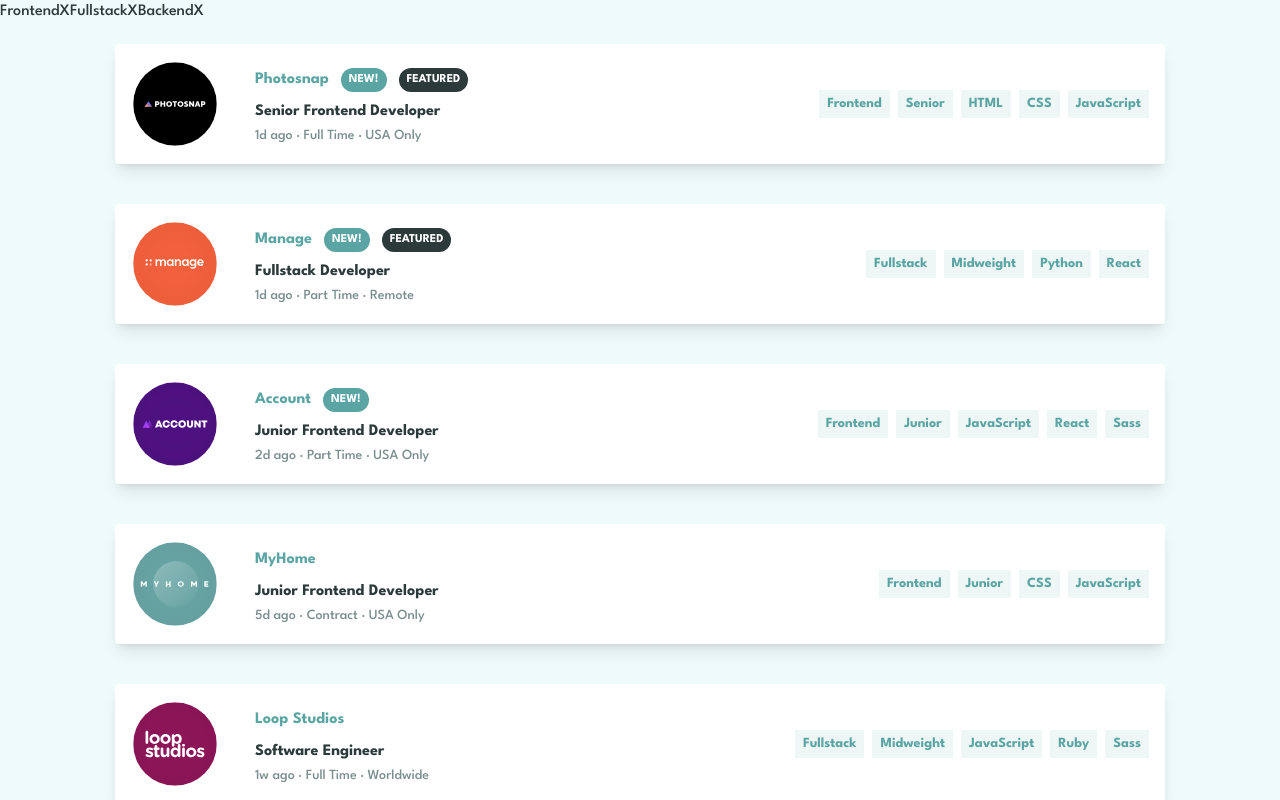
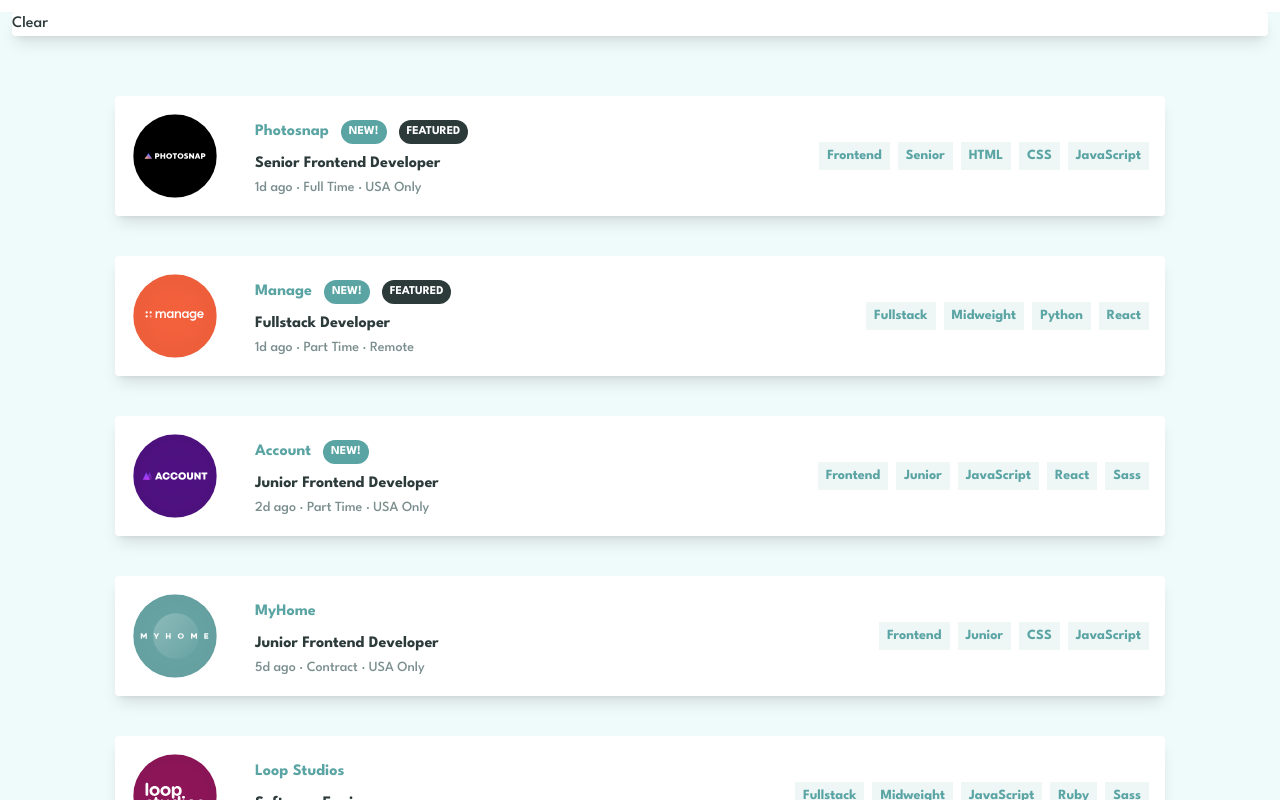
Before and after one commit to monte-dev/React-TailwindCSS-job-listings-FEM, a React (Vite) app: page / in a window 1280 px wide. Shown: the top 800 px of the page. Built offline with nearby package versions, Linux system fonts and the light colour scheme.

Commit message:
add clear all tags feature

```diff
--- a/src/App.jsx
+++ b/src/App.jsx
@@ -14,9 +14,17 @@
 	const removeTag = (tag) => {
 		setSelectedTags(selectedTags.filter((t) => t !== tag));
 	};
+
+	const removeAllTags = () => {
+		setSelectedTags([]);
+	};
 	return (
 		<div className="bg-background h-full font-main text-dark-200">
-			<Filters selectedTags={selectedTags} removeTag={removeTag} />
+			<Filters
+				selectedTags={selectedTags}
+				removeTag={removeTag}
+				removeAllTags={removeAllTags}
+			/>
 			<JobListings
 				selectedTags={selectedTags}
 				handleTagClick={handleTagClick}
--- a/src/components/Filters/Filters.jsx
+++ b/src/components/Filters/Filters.jsx
@@ -1,13 +1,17 @@
-const Filters = ({ selectedTags, removeTag }) => {
+const Filters = ({ selectedTags, removeTag, removeAllTags }) => {
+	console.log(selectedTags);
 	return (
-		<div className="filters">
+		<>
+			<div className="m-3 mb-10 p-0 bg-white rounded transition-all duration-125 ease-in hover:border-l-[5px] hover:border-primary hover:cursor-pointer flex flex-col md:flex-row md:justify-between relative shadow-lg">
 				{selectedTags.map((tag) => (
 					<span key={tag}>
 						{tag}
 						<button onClick={() => removeTag(tag)}>X</button>
 					</span>
 				))}
+				<a onClick={() => removeAllTags()}>Clear</a>
 			</div>
+		</>
 	);
 };
 
--- a/src/components/Job/Job.jsx
+++ b/src/components/Job/Job.jsx
@@ -50,7 +50,7 @@
 			<ul className="flex flex-wrap text-sm md:items-center mx-3 mb-3 md:mb-0 border-t-2 border-t-accent pt-2 md:pt-0 md:border-0">
 				<li
 					className="bg-accent text-primary font-bold py-1 px-2 m-1 hover:text-white hover:bg-primary"
-					onClick={handleTagClick(role)}
+					onClick={() => handleTagClick(role)}
 				>
 					{role}
 				</li>
--- a/src/components/JobListings/JobListings.jsx
+++ b/src/components/JobListings/JobListings.jsx
@@ -6,7 +6,7 @@
 		const tags = [job.role, job.level, ...job.languages, ...job.tools];
 		return selectedTags.every((tag) => tags.includes(tag));
 	};
-
+	if (selectedTags.length > 0) {
 		return (
 			<main className="jobListings p-2 container md:max-w-fit m-auto">
 				{data.map((job, index) => {
@@ -20,5 +20,20 @@
 				})}
 			</main>
 		);
+	} else {
+		return (
+			<main className="jobListings p-2 container md:max-w-fit m-auto">
+				{data.map((job, index) => {
+					return (
+						<Job
+							key={job.id}
+							handleTagClick={handleTagClick}
+							{...job}
+						/>
+					);
+				})}
+			</main>
+		);
+	}
 };
 export default JobListings;
```
Lines whose indentation alone changed are shown as unchanged.
